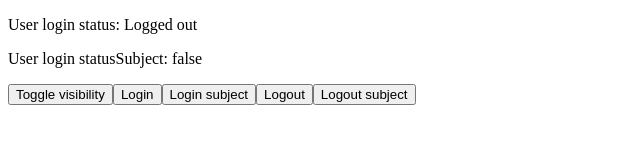
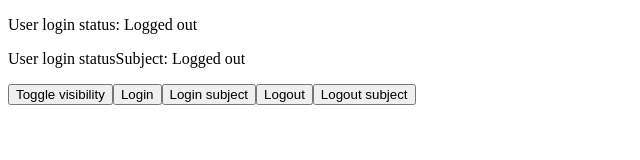
Before and after one commit to RafalG1991/angular-test-app, an Angular app: page / in a window 1280 px wide. Shown: the top 160 px of the page, without its empty margins (0-640 px from the left). Built offline with nearby package versions, Linux system fonts and the light colour scheme.

Commit message:
added pipe with map pipe method to set logged in and logged out messages

```diff
--- a/src/app/user-status/user-status.component.ts
+++ b/src/app/user-status/user-status.component.ts
@@ -1,6 +1,7 @@
 import {Component, computed, inject, OnInit, Signal} from '@angular/core';
 import {AuthService} from "../services/auth.service";
 import {AsyncPipe} from "@angular/common";
+import {map} from "rxjs";
 
 @Component({
   selector: 'app-user-status',
@@ -18,5 +19,7 @@ export class UserStatusComponent {
 
   private authService: AuthService = inject(AuthService);
   status = computed(() => this.authService.isAuthenticated() ? 'Logged in' : 'Logged out');
-  statusSubject = this.authService.isAuthenticatedSubject;
+  statusSubject = this.authService.isAuthenticatedSubject.pipe(
+    map(isAuth => isAuth ? 'Logged in' : 'Logged out')
+  );
 }
```
